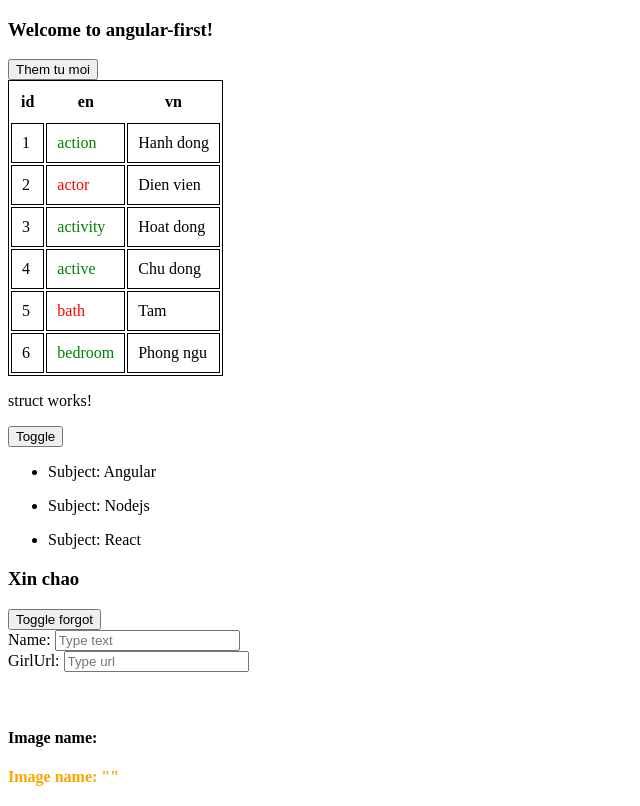
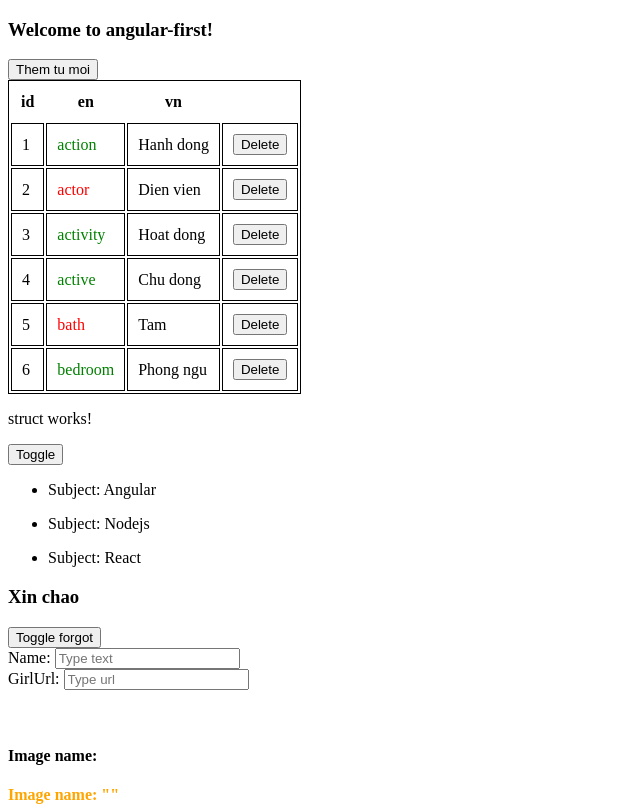
Before and after one commit to nvgiang2212/HowToLearn-Angular, an Angular app: page / in a window 1280 px wide. Shown: the top 806 px of the page, without its empty margins (0-640 px from the left). Built offline with nearby package versions, Linux system fonts and the light colour scheme.

Commit message:
4th commit *ngFor delete 1 phan tu trong mang

```diff
--- a/src/app/words/words.component.html
+++ b/src/app/words/words.component.html
@@ -10,10 +10,14 @@
     <th>id</th>
     <th>en</th>
     <th>vn</th>
+    <th></th>
   </tr>
   <tr *ngFor="let words of arrWords">
     <td>{{words.id}}</td>
     <td [ngStyle]="{color: words.memorized ? 'green':'red'}">{{words.en}}</td>
     <td>{{words.vn}}</td>
+    <td>
+      <button (click)="removeWord(words.id)">Delete</button>
+    </td>
   </tr>
 </table>
--- a/src/app/words/words.component.ts
+++ b/src/app/words/words.component.ts
@@ -32,6 +32,11 @@ export class WordsComponent implements OnInit {
     this.isShowForm = false;
   }
 
+  removeWord(id: number) {
+    const index = this.arrWords.findIndex(words => words.id === id);
+    this.arrWords.splice(index, 1);
+  }
+
   constructor() {
   }
 
```
